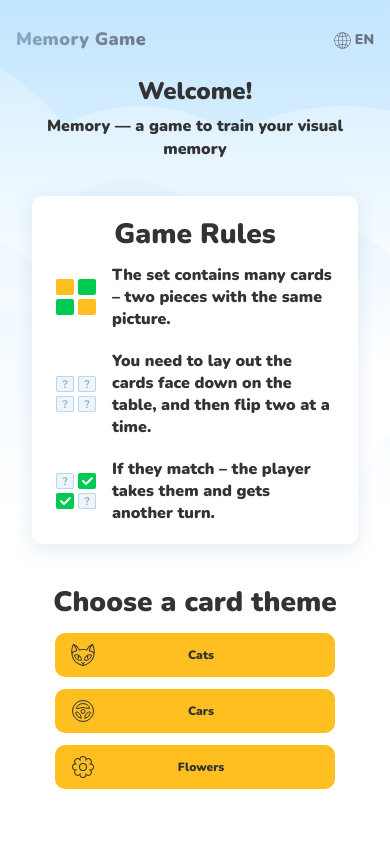
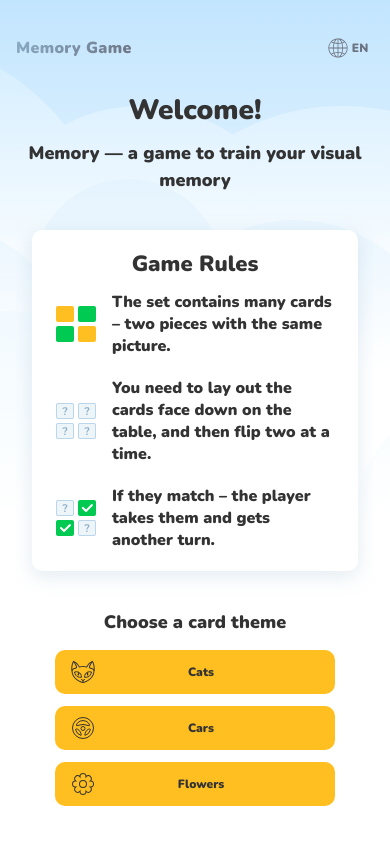
Before and after one commit to OlgaGulyakevich/memory-game, a React app: page /start in a window 390 px wide. Built offline with nearby package versions, Linux system fonts and the light colour scheme.

Commit message:
style: enhance StartScreen headings with responsive design and semantic class names

```diff
--- a/src/components/pages/StartScreen.jsx
+++ b/src/components/pages/StartScreen.jsx
@@ -22,7 +22,7 @@ function StartScreen({ onThemeSelect }) {
 
 
       <section className="rules-panel" aria-labelledby="rules-heading">
-        <h2 id="rules-heading">{t('startScreen.rulesHeading')}</h2>
+        <h2 className="rules-heading" id="rules-heading">{t('startScreen.rulesHeading')}</h2>
         <ol className="rules-list">
           <li>{t('startScreen.rule1')}</li>
           <li>{t('startScreen.rule2')}</li>
@@ -31,7 +31,7 @@ function StartScreen({ onThemeSelect }) {
       </section>
 
       <section className="themes-selection" aria-labelledby="themes-heading">
-        <h2 id="themes-heading">{t('startScreen.themesHeading')}</h2>
+        <h2 className="themes-heading" id="themes-heading">{t('startScreen.themesHeading')}</h2>
         <nav
           className="theme-buttons"
           aria-label={t('startScreen.themesAriaLabel')}
--- a/src/styles/style.css
+++ b/src/styles/style.css
@@ -235,17 +235,34 @@ body {
   text-align: center;
 }
 
-.rules h2 {
+/* Заголовки StartScreen */
+.start-screen-intro h1 {
   margin: 0;
   margin-bottom: var(--space-md);
+  font-size: 40px;
   font-weight: var(--font-weight-black);
   line-height: var(--line-height-normal);
 }
 
-.rules h3 {
+.start-screen-intro p {
+  margin: 0;
+  font-size: var(--font-size-base);
+  line-height: var(--line-height-relaxed);
+}
+
+.rules-heading {
+  margin: 0;
+  margin-bottom: var(--space-md);
+  font-size: 32px;
+  font-weight: var(--font-weight-black);
+  line-height: var(--line-height-normal);
+}
+
+.themes-heading {
   margin: 0;
   margin-bottom: var(--space-base);
-  font-size: var(--font-size-lg);
+  font-size: 24px;
+  font-weight: var(--font-weight-bold);
   line-height: var(--line-height-tight);
 }
 
@@ -640,6 +657,19 @@ body {
 /* ===== МЕДИА-ЗАПРОСЫ ===== */
 /* Планшеты: 769px - 1024px */
 @media (max-width: 1024px) and (min-width: 769px) {
+  /* Адаптивные заголовки для Tablet */
+  .start-screen-intro h1 {
+    font-size: 36px;
+  }
+
+  .rules-heading {
+    font-size: 28px;
+  }
+
+  .themes-heading {
+    font-size: 22px;
+  }
+
   .cards {
     grid-template-columns: repeat(3, var(--card-min-width));
     gap: var(--space-base);
@@ -931,19 +961,27 @@ body {
     padding: var(--space-lg) var(--space-xl);
   }
 
-  /* Адаптивные заголовки */
-  .rules h2,
+  /* Адаптивные заголовки для Mobile Portrait */
+  .start-screen-intro h1 {
+    font-size: 32px;
+    line-height: var(--line-height-mobile-tight);
+    margin-bottom: var(--space-mobile-base);
+  }
+
+  .rules-heading {
+    font-size: 24px;
+    line-height: var(--line-height-mobile-tight);
+  }
+
+  .themes-heading {
+    font-size: 20px;
+    line-height: var(--line-height-mobile-tight);
+  }
+
   .result h2 {
-    /* Используем responsive переменную вместо clamp */
     font-size: var(--font-size-2xl-responsive);
-    line-height: var(--line-height-mobile-tight); /* 1.3 вместо 1.2 */
+    line-height: var(--line-height-mobile-tight);
     margin-bottom: var(--space-mobile-base);
-  }
-
-  .rules h3 {
-    /* Используем responsive переменную */
-    font-size: var(--font-size-lg-responsive);
-    line-height: var(--line-height-mobile-tight); /* 1.3 вместо 1.2 */
   }
 }
 
@@ -964,6 +1002,18 @@ body {
 
 /* Маленькие мобильные: ≤414px */
 @media (max-width: 414px) {
+  .start-screen-intro h1 {
+    font-size: 28px;
+  }
+
+  .rules-heading {
+    font-size: 22px;
+  }
+
+  .themes-heading {
+    font-size: 18px;
+  }
+
   .cards {
     gap: var(--space-md);
   }
@@ -975,6 +1025,18 @@ body {
 
 /* Очень маленькие экраны: ≤360px */
 @media (max-width: 360px) {
+  .start-screen-intro h1 {
+    font-size: 26px;
+  }
+
+  .rules-heading {
+    font-size: 20px;
+  }
+
+  .themes-heading {
+    font-size: 16px;
+  }
+
   .container {
     width: calc(100vw - var(--space-base));
     padding: 0 var(--space-sm);
@@ -992,6 +1054,18 @@ body {
 
 /* Карточки с responsive оптимизацией - LANDSCAPE */
 @media (max-width: 768px) and (orientation: landscape) {
+  /* Адаптивные заголовки для Mobile Landscape */
+  .start-screen-intro h1 {
+    font-size: 28px;
+  }
+
+  .rules-heading {
+    font-size: 22px;
+  }
+
+  .themes-heading {
+    font-size: 18px;
+  }
 
   .cards {
     /* Управление через inline style из React */
@@ -1369,43 +1443,110 @@ body {
   }
 
   /* ====================================
-   StartScreen Header with Language Switcher
+   StartScreen Navigation with Logo and Language Switcher
    ==================================== */
 
 .screen-navigation {
   display: flex;
   justify-content: space-between;
   align-items: center;
-}
-
-/* Tablet */
+  margin-bottom: var(--space-xl);
+  padding: var(--space-base) 0;
+}
+
+.start-screen-intro {
+  text-align: center;
+  margin-bottom: var(--space-2xl);
+}
+
+/* ====================================
+   Responsive Breakpoints - Screen Navigation
+   ==================================== */
+
+/* Tablet (769px - 1024px) */
 @media (min-width: 769px) and (max-width: 1024px) {
-  .start-screen-header {
-    top: 20px;
-    right: 20px;
-  }
-}
-
-/* Mobile Portrait */
+  .screen-navigation {
+    margin-bottom: var(--space-lg);
+    padding: var(--space-md) 0;
+  }
+
+  .language-button {
+    width: 56px;
+    height: 40px;
+  }
+
+  .language-dropdown {
+    width: 110px;
+  }
+}
+
+/* Mobile Portrait (≤768px) */
 @media (max-width: 768px) {
-  .start-screen-header {
-    top: 16px;
-    right: 16px;
-  }
-}
-
-/* Mobile Landscape */
+  .screen-navigation {
+    margin-bottom: var(--space-base);
+    padding: var(--space-sm) 0;
+  }
+
+  .start-screen-intro {
+    margin-bottom: var(--space-lg);
+  }
+
+  .language-button {
+    width: 52px;
+    height: 40px;
+    gap: var(--space-xs);
+  }
+
+  .language-code {
+    font-size: 12px;
+  }
+
+  .language-dropdown {
+    width: 110px;
+  }
+
+  .language-item {
+    min-height: 40px;
+    padding: var(--space-sm) var(--space-base);
+    font-size: 13px;
+  }
+}
+
+/* Mobile Landscape (≤768px) */
 @media (max-width: 768px) and (orientation: landscape) {
-  .start-screen-header {
-    top: 12px;
-    right: 12px;
-  }
-}
-
-/* Убедитесь, что .rules container имеет position: relative */
+  .screen-navigation {
+    margin-bottom: var(--space-sm);
+    padding: var(--space-xs) 0;
+  }
+
+  .start-screen-intro {
+    margin-bottom: var(--space-base);
+  }
+
+  .language-button {
+    width: 48px;
+    height: 36px;
+    gap: 2px;
+  }
+
+  .language-code {
+    font-size: 11px;
+  }
+
+  .language-dropdown {
+    width: 100px;
+  }
+
+  .language-item {
+    min-height: 36px;
+    padding: var(--space-xs) var(--space-sm);
+    font-size: 12px;
+  }
+}
+
+/* Убедитесь, что .rules container имеет position: relative для правильного позиционирования */
 .rules.container {
   position: relative;
-  /* остальные стили */
 }
 
   /* ====================================
@@ -1418,22 +1559,30 @@ body {
   -webkit-background-clip: text;
   -webkit-text-fill-color: transparent;
   background-clip: text;
-  font-family: 'Nunito', Arial, sans-serif;
-  font-size: 20px; /* Desktop */
-  font-weight: 700; /* Bold для узнаваемости */
-  letter-spacing: 0.02em; /* Небольшой трекинг */
-  line-height: 1;
-}
-
-/* Адаптивность */
+  font-family: var(--font-family);
+  font-size: var(--font-size-base);
+  font-weight: var(--font-weight-bold);
+  letter-spacing: 0.02em;
+  line-height: var(--line-height-tight);
+}
+
+/* Tablet */
+@media (min-width: 769px) and (max-width: 1024px) {
+  .logo {
+    font-size: 18px;
+  }
+}
+
+/* Mobile Portrait */
 @media (max-width: 768px) {
   .logo {
-    font-size: 18px; /* Mobile */
-  }
-}
-
+    font-size: var(--font-size-sm);
+  }
+}
+
+/* Mobile Landscape */
 @media (max-width: 768px) and (orientation: landscape) {
   .logo {
-    font-size: 16px; /* Mobile landscape */
-  }
-}
+    font-size: var(--font-size-xs);
+  }
+}
```
